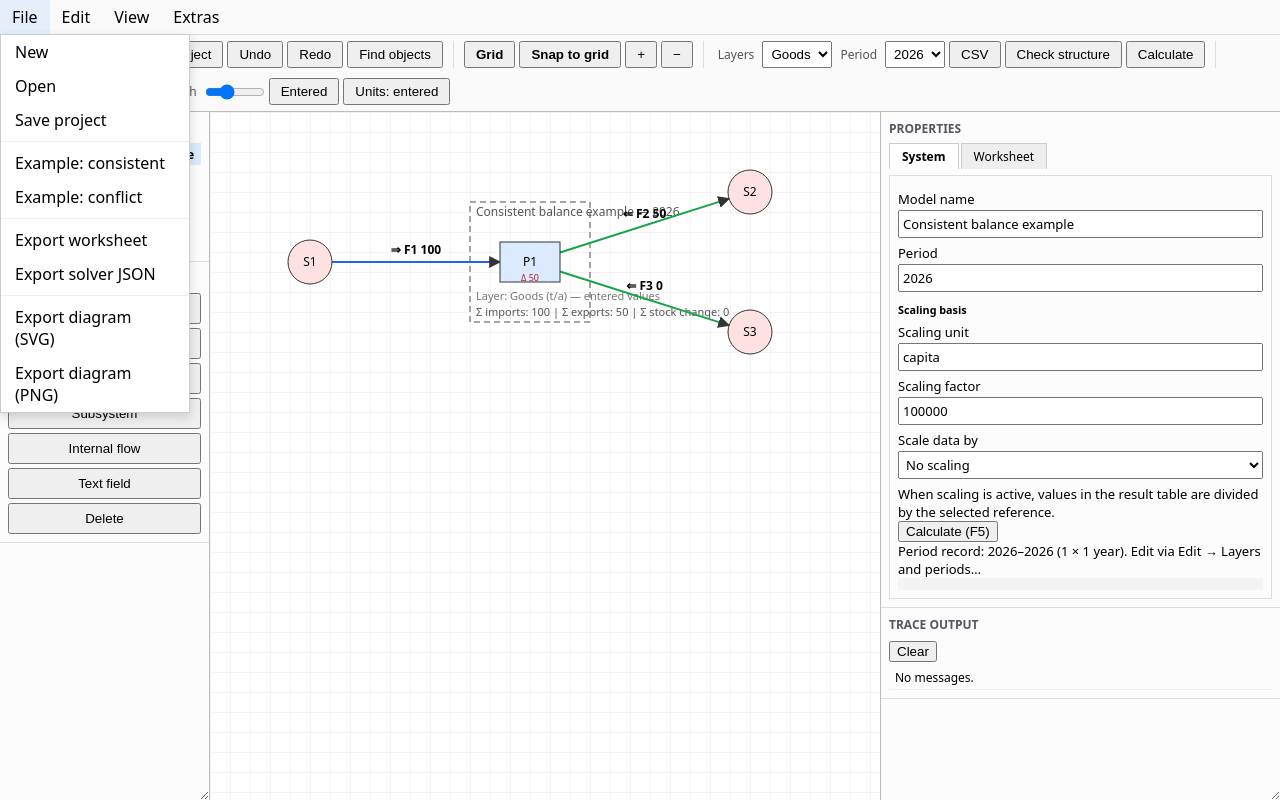
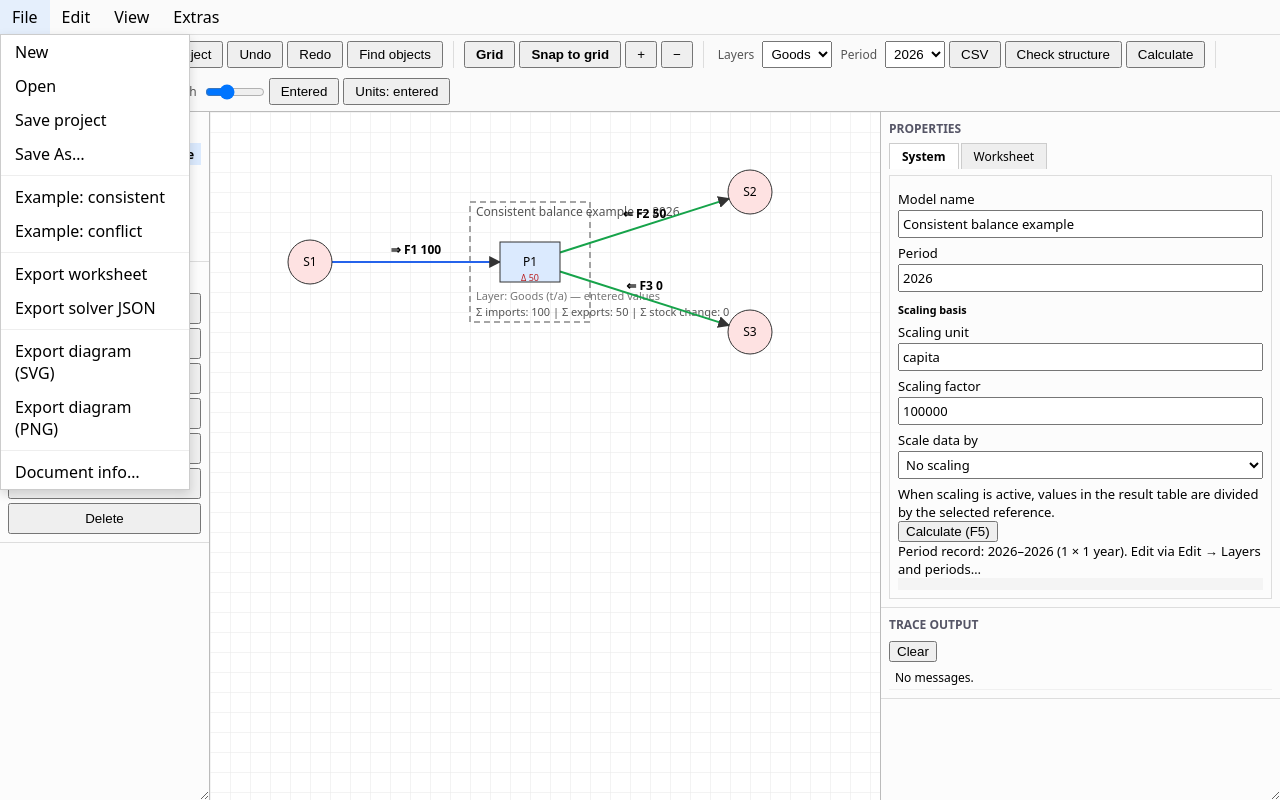
Before and after one commit to 2Lgit2Qt/opensefa-stan-lite-editor, a plain HTML site: page index.html in a window 1280 px wide. Drawn offline with Linux system fonts and the light colour scheme.

Commit message:
M8: Options, Document Info, Save As menu items, c7.js script tag, final README

```diff
--- a/index.html
+++ b/index.html
@@ -14,6 +14,7 @@
         <button id="miNew" data-i18n="new">New</button>
         <button id="miOpen" data-i18n="open">Open</button>
         <button id="miSave" data-i18n="save">Save project</button>
+        <button id="miSaveAs">Save As…</button>
         <hr>
         <button id="miClean">Example: consistent</button>
         <button id="miConflict">Example: conflict</button>
@@ -23,6 +24,8 @@
         <hr>
         <button id="miExportSvg">Export diagram (SVG)</button>
         <button id="miExportPng">Export diagram (PNG)</button>
+        <hr>
+        <button id="miDocInfo">Document info…</button>
       </div>
     </div>
     <div class="menu"><button data-i18n="edit">Edit</button>
@@ -56,6 +59,7 @@
     </div>
     <div class="menu"><button data-i18n="extras">Extras</button>
       <div class="dropdown">
+        <button id="miOptions">Options…</button>
         <button id="miSubgoods">Use subgood layers: off</button>
         <button id="miReset">Reset settings</button>
       </div>
@@ -143,5 +147,6 @@
 <script src="c4.js"></script>
 <script src="c5.js"></script>
 <script src="c6.js"></script>
+<script src="c7.js"></script>
 </body>
 </html>
```
Also changed, not shown: 1 other file.
